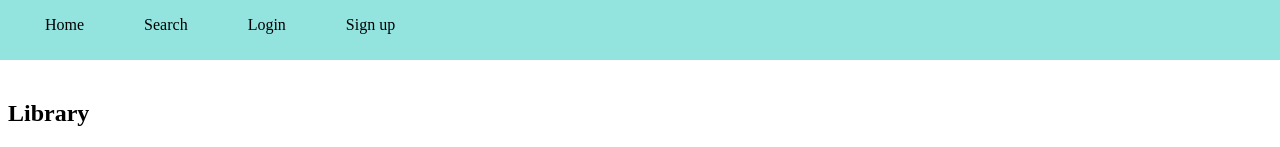
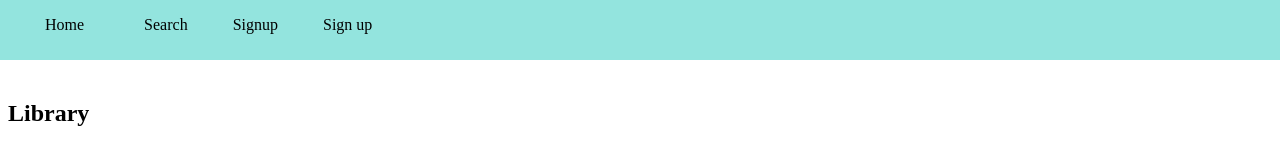
Before and after one commit to cat-rivers/react_library, a React (Create React App) app in the folder awesome_library/: page / in a window 1280 px wide. Shown: the top 147 px of the page. Built offline with nearby package versions, Linux system fonts and the light colour scheme.

Commit message:
add login popup

```diff
--- a/awesome_library/src/components/Header.js
+++ b/awesome_library/src/components/Header.js
@@ -1,6 +1,6 @@
 import { Outlet, Link } from "react-router-dom";
 import "./Header.css"
-
+import LoginPopup from "./LoginPopup";
 
 const Header = () => {
   return (
@@ -14,7 +14,7 @@ const Header = () => {
             <Link className="menuitem" to="/search">Search</Link>
           </li>
           <li className="menuitem">
-            <Link className="menuitem" to="/login">Login</Link>
+            <LoginPopup/>
           </li>
           <li className="menuitem">
             <Link className="menuitem" to="/signup">Sign up</Link>
--- /dev/null
+++ b/awesome_library/src/components/LoginPopup.css
@@ -0,0 +1,3 @@
+.navbarlink {
+    cursor: pointer;
+}
--- /dev/null
+++ b/awesome_library/src/components/LoginPopup.js
@@ -0,0 +1,42 @@
+import Modal from "react-modal";
+import { useState } from "react";
+import "./LoginPopup.css";
+
+
+const LoginPopup = () => {
+	const [modalIsOpen, setModalIsOpen] = useState(false);
+	Modal.setAppElement('#root');
+	const closeModal = () => setModalIsOpen(false)
+
+    const customStyles = {
+		content: {
+			inset: '30% auto auto 50%',
+			transform: 'translate(-50%, -50%)',
+			textAlign: "center",
+		},
+	};
+
+
+    return (<>
+		<div className="navbarlink" onClick={() => setModalIsOpen(true)}>Signup</div>
+		<Modal
+			isOpen={modalIsOpen}
+			onRequestClose={closeModal}
+			contentLabel="Signup"
+            style={customStyles}
+            >
+
+			<h3>Login</h3>
+
+            <form>
+                <label for="lname">Email:</label><br/>
+                <input type="text" id="lname" name="lname"/><br/>
+                <label for="lname">Password:</label><br/>
+                <input type="password" id="lname" name="lname"/><br/>
+            </form>
+            <br/>
+			<button onClick={closeModal}>Submit</button>
+		</Modal>
+	</>)
+}
+export default LoginPopup;
```
